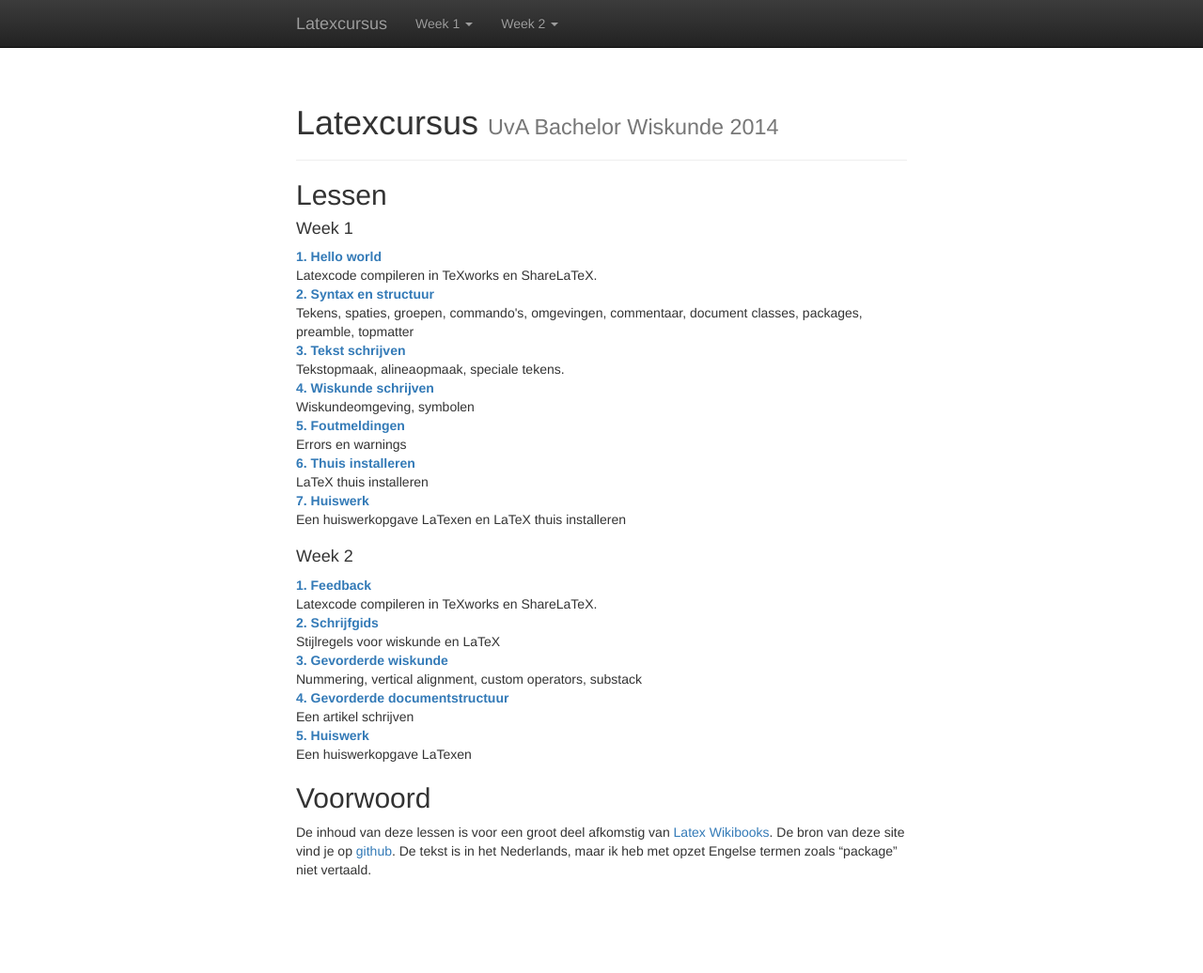
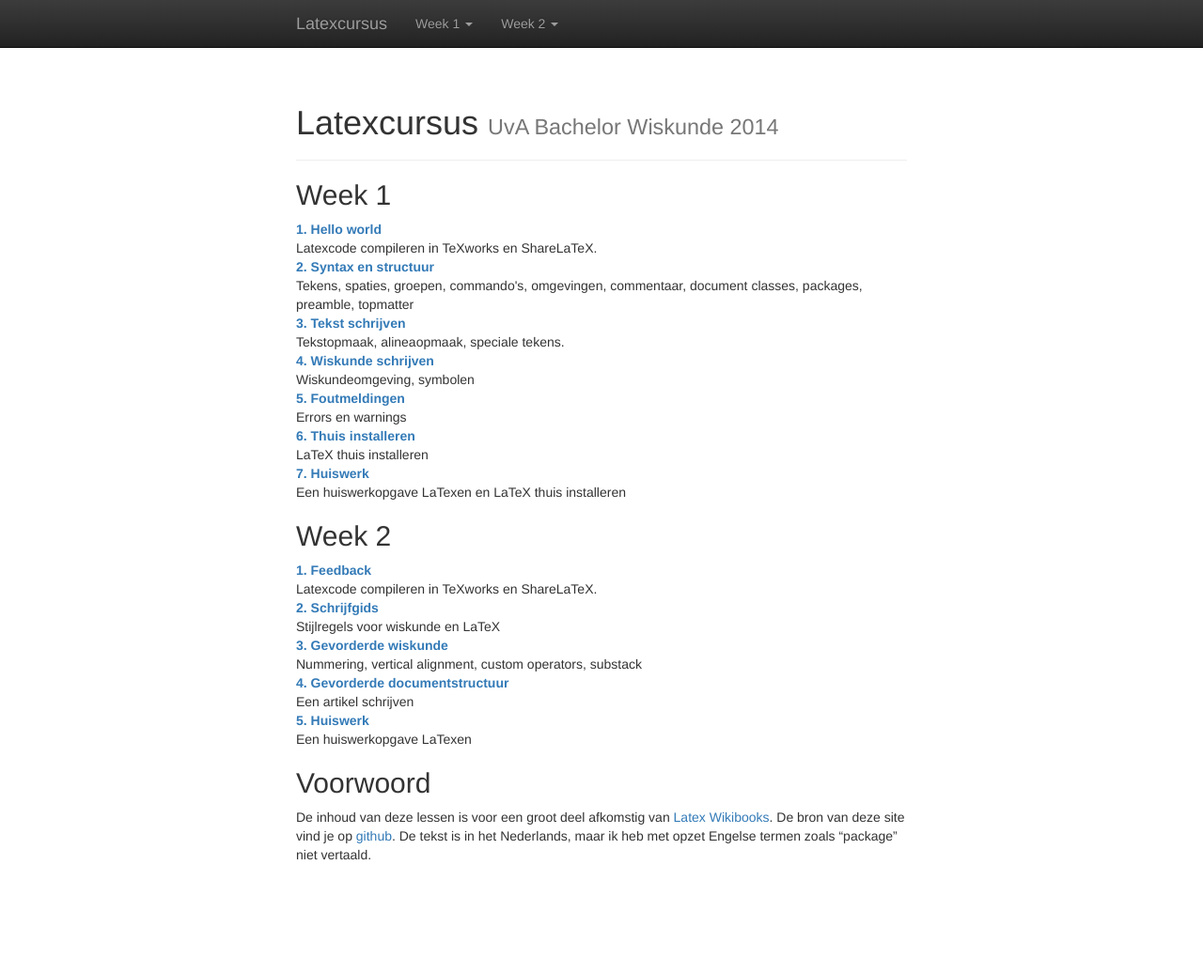
Before and after one commit to jzuiddam/jzuiddam, a Jekyll site: the page built from index.md, in a window 1280 px wide. Shown: the whole page at 94% size. Built offline with Jekyll 4.4.1, drawn with Linux system fonts in a browser that asks for light colours; nearby versions of some CDN libraries; Markdown is read by kramdown in place of the engine named in the settings.

Commit message:
Heading changes

```diff
--- a/index.md
+++ b/index.md
@@ -7,9 +7,8 @@ title: Latexcursus
 <h1>{{ site.title }} <small>{{ site.subtitle }}</small></h1>
 </div>
 
-## Lessen
 {% for week in site.data.weeks %}
-<h4>Week {{ week.number }} </h4>
+<h2>Week {{ week.number }} </h2>
 {% assign t = 1 %}
 <dl>
   {% for lesson in site.data.lessons %}
```
